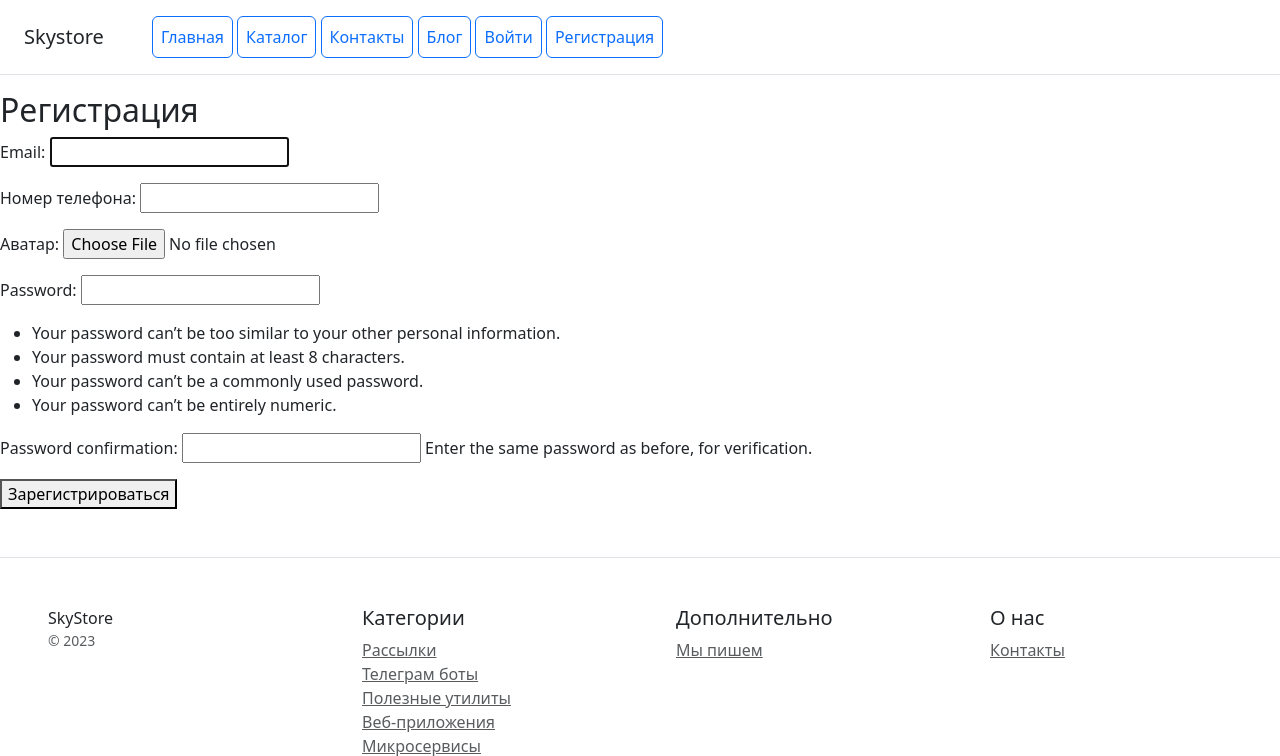
After one commit to Psyduck-duck/internet_shop_project, a Django app: page /users/register/ in a window 1280 px wide. The commit adds this page. Shown: the top 756 px of the page. Run offline with Django 5.2, Linux system fonts and the light colour scheme; some libraries are stand-ins or nearby versions.

Commit message:
add login, logout and register for users

```diff
--- a/catalog/templates/catalog/base.html
+++ b/catalog/templates/catalog/base.html
@@ -15,6 +15,16 @@
         <a class="p-2 btn btn-outline-primary" href="{% url 'catalog:list' %}">Каталог</a>
         <a class="p-2 btn btn-outline-primary" href="{% url 'catalog:contacts' %}">Контакты</a>
         <a class="p-2 btn btn-outline-primary" href="{% url 'blog:blog_list' %}">Блог</a>
+        {% if user.is_authenticated %}
+        <form method="post" action="{% url 'users:logout' %}" style="display: inline">
+            {% csrf_token %}
+            <button type="submit" class="p-2 btn btn-outline-primary">Выйти
+            </button>
+        </form>
+        {% else %}
+        <a class="p-2 btn btn-outline-primary" href="{% url 'users:login' %}">Войти</a>
+        <a class="p-2 btn btn-outline-primary" href="{% url 'users:register' %}">Регистрация</a>
+        {% endif %}
     </nav>
 </div>
 
--- a/config/urls.py
+++ b/config/urls.py
@@ -22,7 +22,8 @@ from django.conf.urls.static import static
 urlpatterns = [
     path('admin/', admin.site.urls),
     path('catalog/', include('catalog.urls', namespace='catalog')),
-    path('blog/', include('blog.urls', namespace='blog'))
+    path('blog/', include('blog.urls', namespace='blog')),
+    path('users/', include('users.urls', namespace='users')),
 ]
 
 if settings.DEBUG:
--- a/users/forms.py
+++ b/users/forms.py
@@ -6,7 +6,7 @@ from .models import CustomUser
 class CustomUserCreationForm(UserCreationForm):
     class Meta(UserCreationForm.Meta):
         model = CustomUser
-        fields = '__all__'
+        fields = ['email', 'phone_number', 'avatar']
 
     def clean_phone_number(self):
         phone_number = self.cleaned_data.get('phone_number')
--- /dev/null
+++ b/users/templates/register.html
@@ -0,0 +1,14 @@
+{% extends 'catalog/base.html' %}
+
+{% block title %}Регистрация{% endblock %}
+
+{% block content %}
+
+<h2>Регистрация</h2>
+<form method="post">
+    {% csrf_token %}
+    {{ form.as_p }}
+    <button type="submit">Зарегистрироваться</button>
+</form>
+
+{% endblock %}
--- /dev/null
+++ b/users/urls.py
@@ -0,0 +1,10 @@
+from django.urls import path
+from . import views
+
+app_name = 'users'
+
+urlpatterns = [
+    path('login/', views.CustomLoginView.as_view(), name='login'),
+    path('logout/', views.CustomLogoutView.as_view(), name='logout'),
+    path('register/', views.RegisterView.as_view(), name='register'),
+]
--- a/users/views.py
+++ b/users/views.py
@@ -1,9 +1,19 @@
-from django.shortcuts import render
 from django.contrib.auth.views import LoginView, LogoutView
+from django.urls import reverse_lazy
+from .forms import CustomUserCreationForm
+from django.views.generic.edit import CreateView
+from django.views import View
 
 
 class CustomLoginView(LoginView):
-    template_name = 'registration/login.html'
+    template_name = 'login.html'
 
 
-# Create your views here.
+class CustomLogoutView(LogoutView):
+    next_page = reverse_lazy('catalog:home')
+
+
+class RegisterView(CreateView):
+    form_class = CustomUserCreationForm
+    template_name = 'register.html'
+    success_url = reverse_lazy('catalog:home')
```
Also changed, not shown: users/templates/login.html (renamed from users/templates/registration/login.html).
